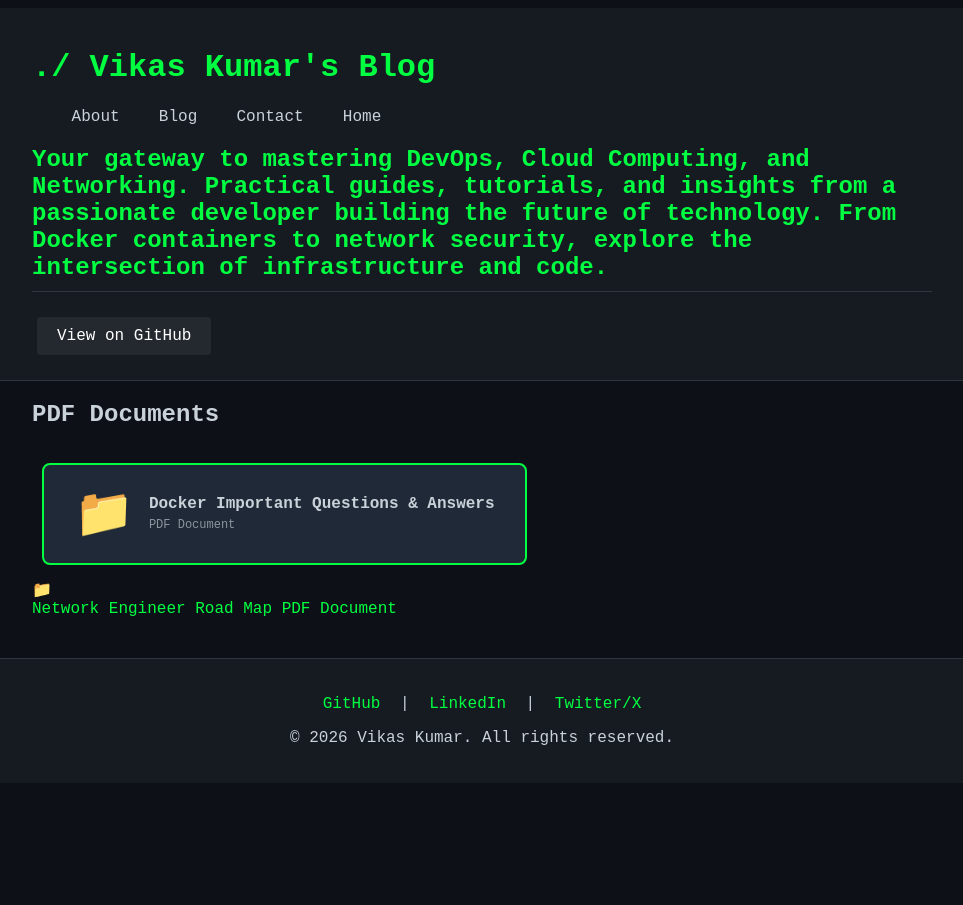
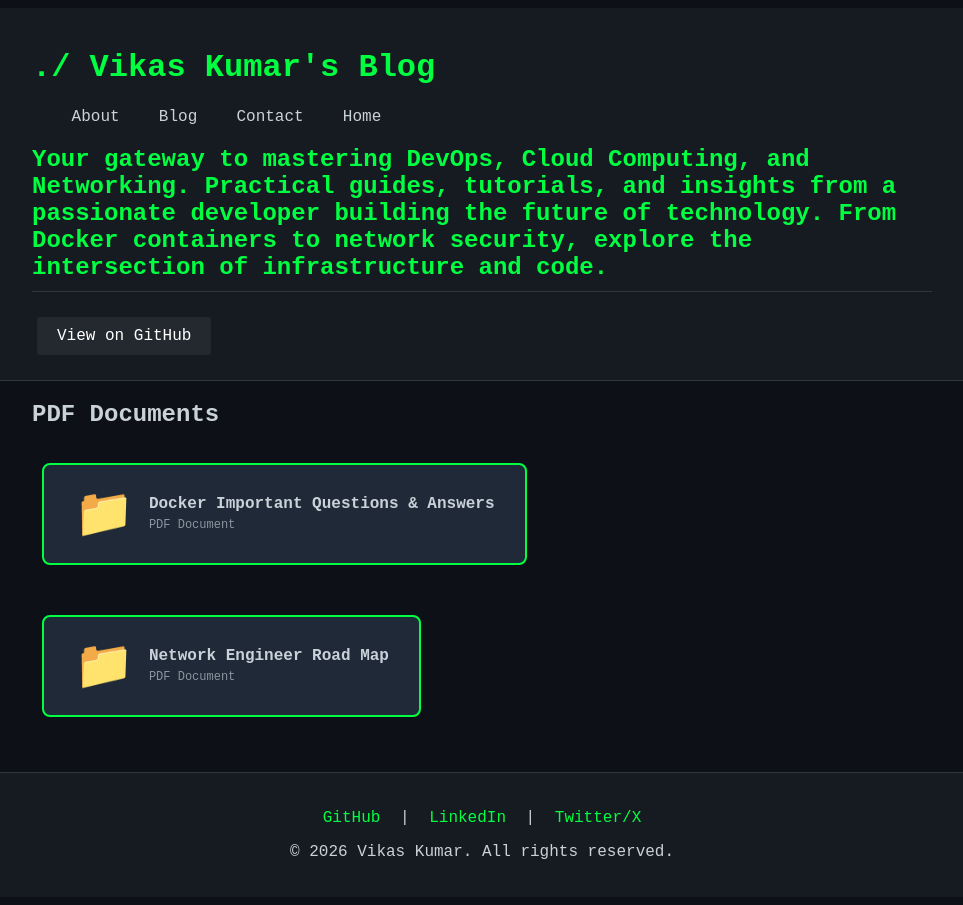
Before and after one commit to vikas-032/Philosophy.github.io, a Jekyll site: the page built from index.markdown, in a window 1280 px wide. Shown: the whole page, without its empty margins (158-1121 px from the left). Built offline with Jekyll 4.4.1, drawn with Linux system fonts in a browser that asks for light colours.

Commit message:
css update

```diff
--- a/index.markdown
+++ b/index.markdown
@@ -15,12 +15,12 @@ title: Home
   </a>
 </div>
 
-<div class="pdf-folder-container1">
-  <a href="/assets/pdfs/Network_Engineer_Roadmap_2026_Fresher_Guide.pdf" target="_blank1" class="pdf-folder1">
-    <span class="pdf-folder-icon1">📁</span>
-    <div class="pdf-folder-info1">
-      <span class="pdf-folder-title1">Network Engineer Road Map</span>
-      <span class="pdf-folder-size1">PDF Document</span>
+<div class="pdf-folder-container">
+  <a href="/assets/pdfs/Network_Engineer_Roadmap_2026_Fresher_Guide.pdf" target="_blank" class="pdf-folder">
+    <span class="pdf-folder-icon">📁</span>
+    <div class="pdf-folder-info">
+      <span class="pdf-folder-title">Network Engineer Road Map</span>
+      <span class="pdf-folder-size">PDF Document</span>
     </div>
   </a>
 </div>
```
